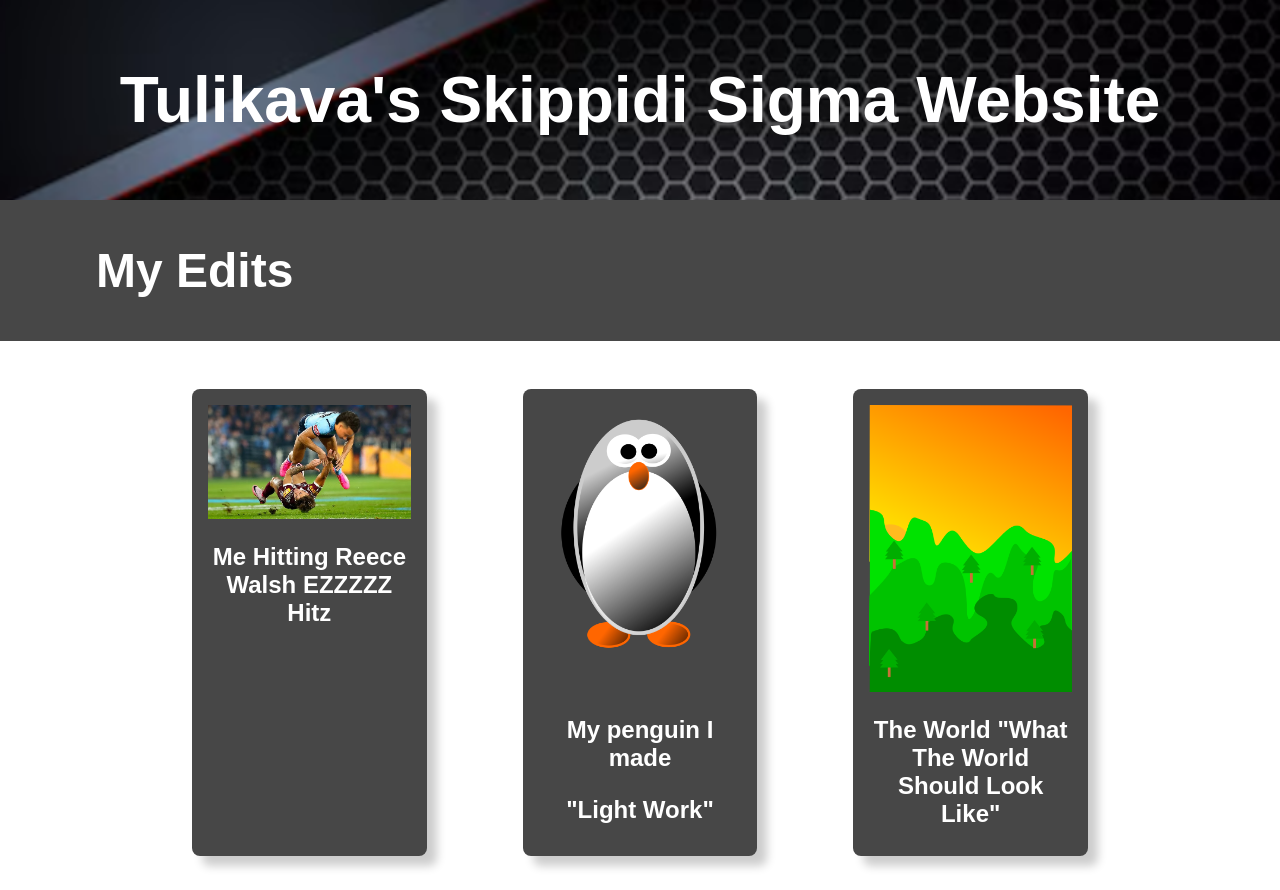
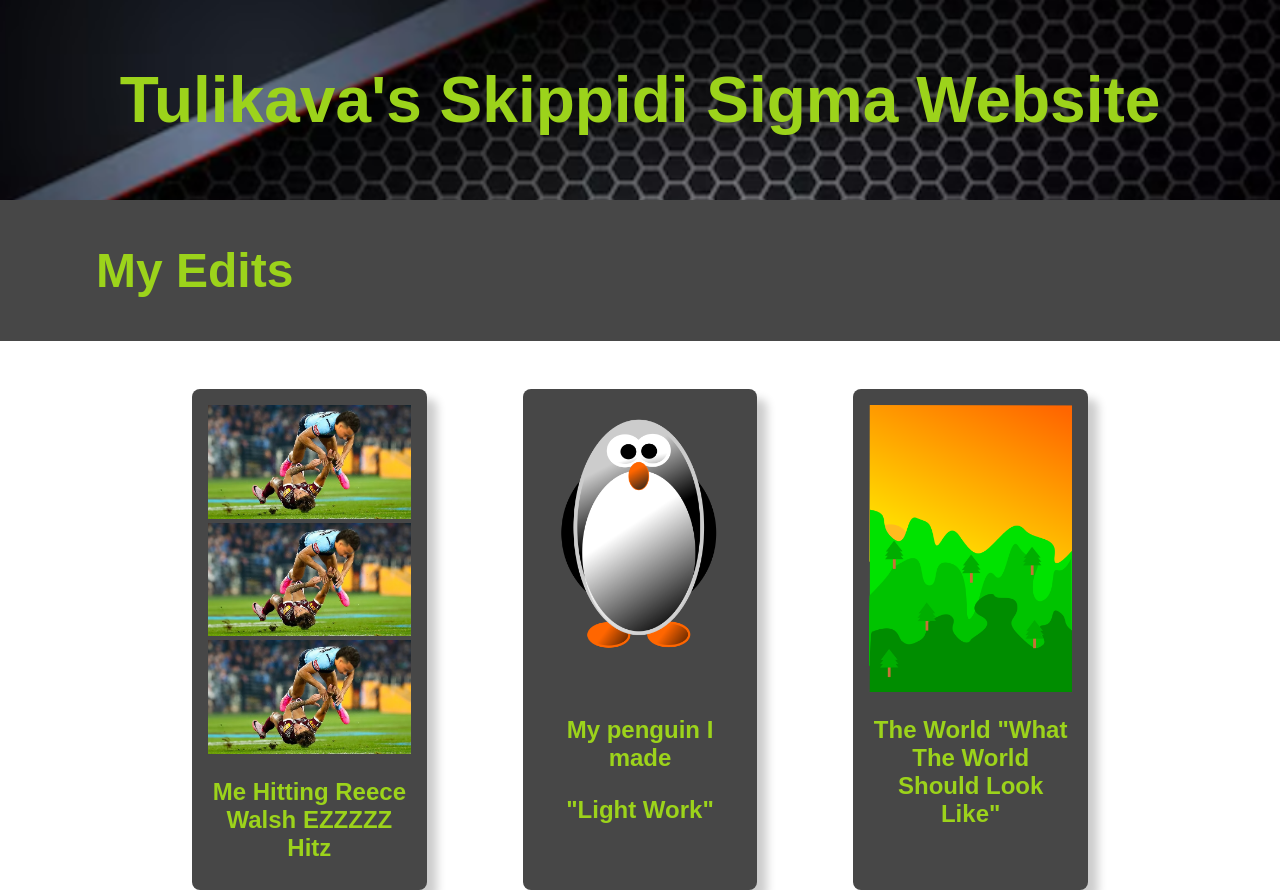
Before and after one commit to Tulikava/MyYear10Website, a plain HTML site: page index.html in a window 1280 px wide. Shown: the top 890 px of the page. Drawn offline with Linux system fonts and the light colour scheme.

Commit message:
changed my hero text color, topic title, topic card text

```diff
--- a/index.html
+++ b/index.html
@@ -26,6 +26,8 @@
         <div class="topic-content">
             <!-- one "card" which includes an image with a text below it -->
             <div class="topic-card">
+                <img src="images/Tulikava.photo.png" alt="change this too!">
+                <img src="images/Tulikava.photo.png" alt="change this too!">
                 <img src="images/Tulikava.photo.png" alt="change this too!">
                 <h2 class="topic-card-text">Me Hitting Reece Walsh
                     EZZZZZ Hitz
--- a/style.css
+++ b/style.css
@@ -30,13 +30,14 @@ img {
 
 /* BIG text styling for the hero section text */
 .hero-text {
+    color: rgb(156, 211, 27);
     font-size: 4em;
     font-weight: bold;
 }
 
 /* nice big font on a banner style background */
 .topic-title{
-    color: white;
+    color: rgb(156, 211, 27);
     font-size: 2em;
     padding: 0.1em 3em;
     background-color: rgb(71, 71, 71);
@@ -64,6 +65,7 @@ img {
 
 /* Styling for the topic card titles */
 .topic-card-text{
+    color: rgb(156, 211, 27);
     font-size: 1.5em;
     margin-bottom: 0.5em;
     /* center align text */
```
